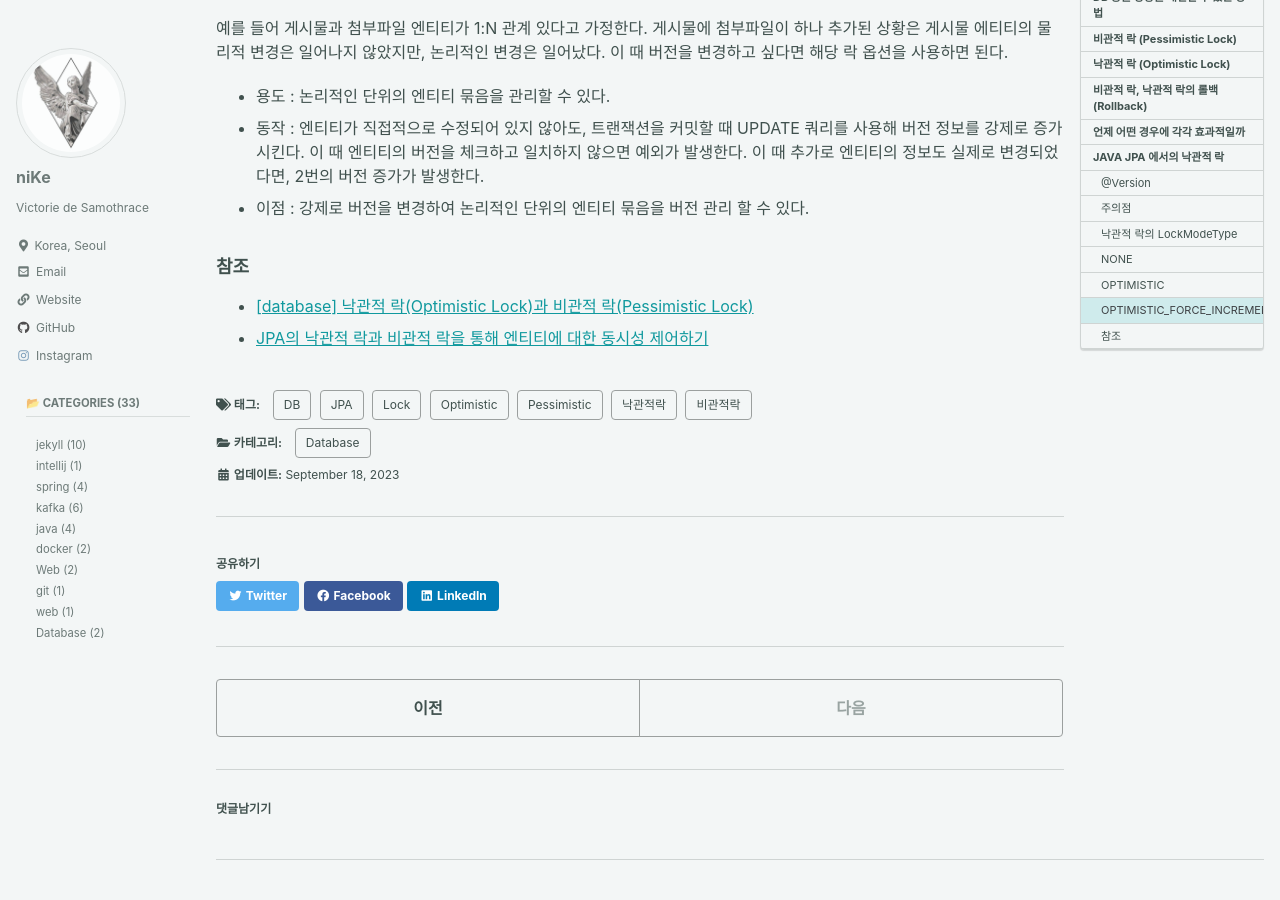
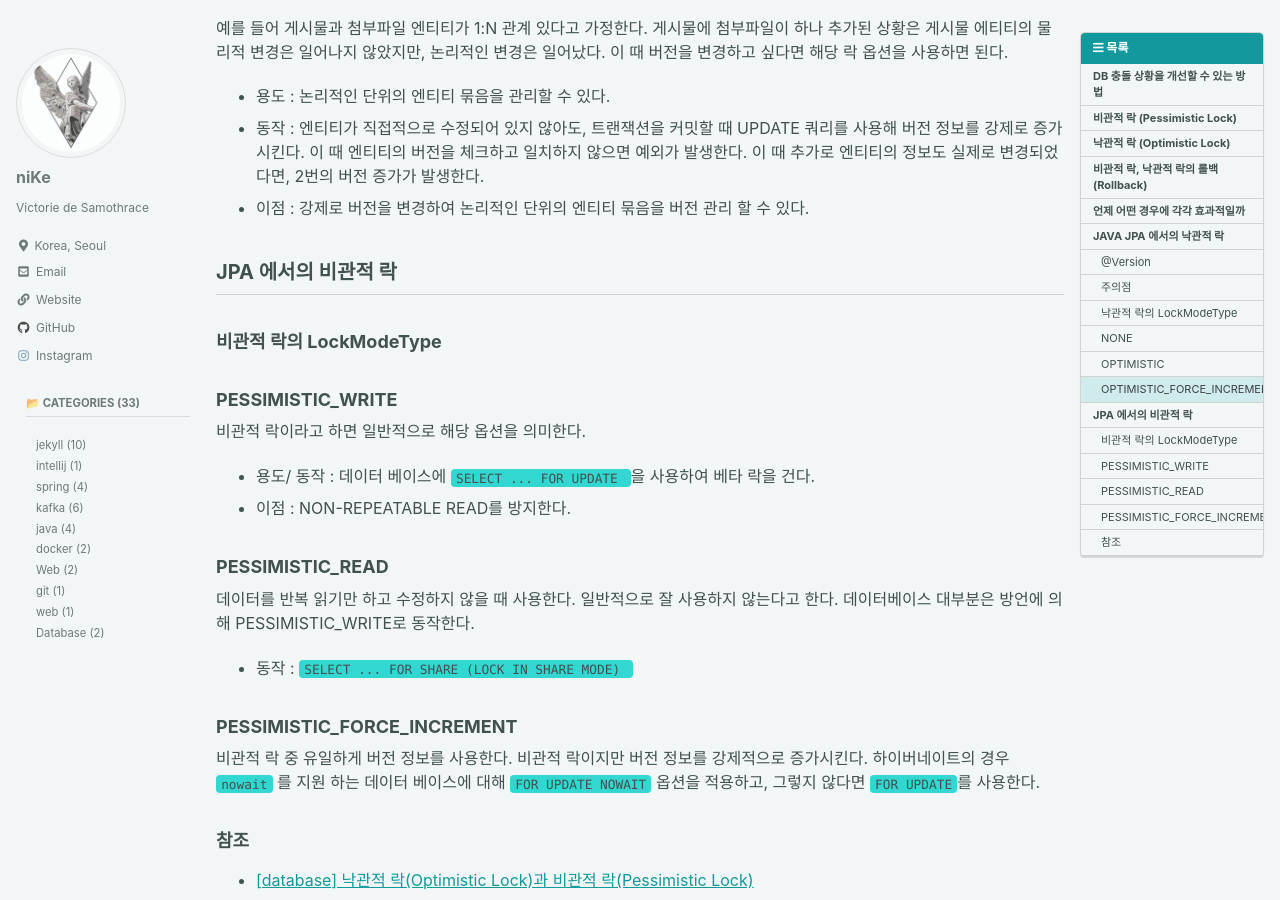
Before and after one commit to KwakTaeMin/KwakTaeMin.github.io, a Jekyll site: the page built from _posts/2023-09-18-Optimistic Lock Pessimistic Lock.md, in a window 1280 px wide and 900 px high, scrolled down 5098 px. Built offline with Jekyll 4.4.1, drawn with Linux system fonts in a browser that asks for light colours; cached includes are drawn as plain includes; some web fonts are replaced; comment, search, counter and statistics services are not loaded; some of the changed text lies outside the part shown.

Commit message:
낙관적락 비관적 참조 추가

```diff
--- a/_posts/2023-09-18-Optimistic Lock Pessimistic Lock.md
+++ b/_posts/2023-09-18-Optimistic Lock Pessimistic Lock.md
@@ -192,7 +192,7 @@ update BOARD set title = '타이틀', version = version + 1;
 
 ### 낙관적 락의 LockModeType
 
-LockModeTyhpe을 통해 락 옵션을 변경할 수 있다.
+LockModeType을 통해 락 옵션을 변경할 수 있다.
 
 ### NONE
 별도로 락 옵션을 지정하지 않아도 엔티티에 `@Version`을 적용하면 기본으로 적용되는 락 옵션이다.
@@ -218,6 +218,24 @@ LockModeTyhpe을 통해 락 옵션을 변경할 수 있다.
 - 동작 : 엔티티가 직접적으로 수정되어 있지 않아도, 트랜잭션을 커밋할 때 UPDATE 쿼리를 사용해 버전 정보를 강제로 증가시킨다. 이 때 엔티티의 버전을 체크하고 일치하지 않으면 예외가 발생한다. 이 때 추가로 엔티티의 정보도 실제로 변경되었다면, 2번의 버전 증가가 발생한다.
 - 이점 : 강제로 버전을 변경하여 논리적인 단위의 엔티티 묶음을 버전 관리 할 수 있다.
 
+## JPA 에서의 비관적 락
+
+### 비관적 락의 LockModeType
+### PESSIMISTIC_WRITE
+비관적 락이라고 하면 일반적으로 해당 옵션을 의미한다.
+- 용도/ 동작 : 데이터 베이스에 `SELECT ... FOR UPDATE `을 사용하여 베타 락을 건다.
+- 이점 : NON-REPEATABLE READ를 방지한다.
+
+### PESSIMISTIC_READ
+데이터를 반복 읽기만 하고 수정하지 않을 때 사용한다. 일반적으로 잘 사용하지 않는다고 한다. 데이터베이스 대부분은 방언에 의해 PESSIMISTIC_WRITE로 동작한다.
+
+- 동작 : `SELECT ... FOR SHARE (LOCK IN SHARE MODE) `
+
+### PESSIMISTIC_FORCE_INCREMENT
+
+비관적 락 중 유일하게 버전 정보를 사용한다. 비관적 락이지만 버전 정보를 강제적으로 증가시킨다. 하이버네이트의 경우
+`nowait` 를 지원 하는 데이터 베이스에 대해 `FOR UPDATE NOWAIT` 옵션을 적용하고, 그렇지 않다면 `FOR UPDATE`를 사용한다.
+
 
 ### 참조
 - [[database] 낙관적 락(Optimistic Lock)과 비관적 락(Pessimistic Lock)](https://sabarada.tistory.com/175)
```
